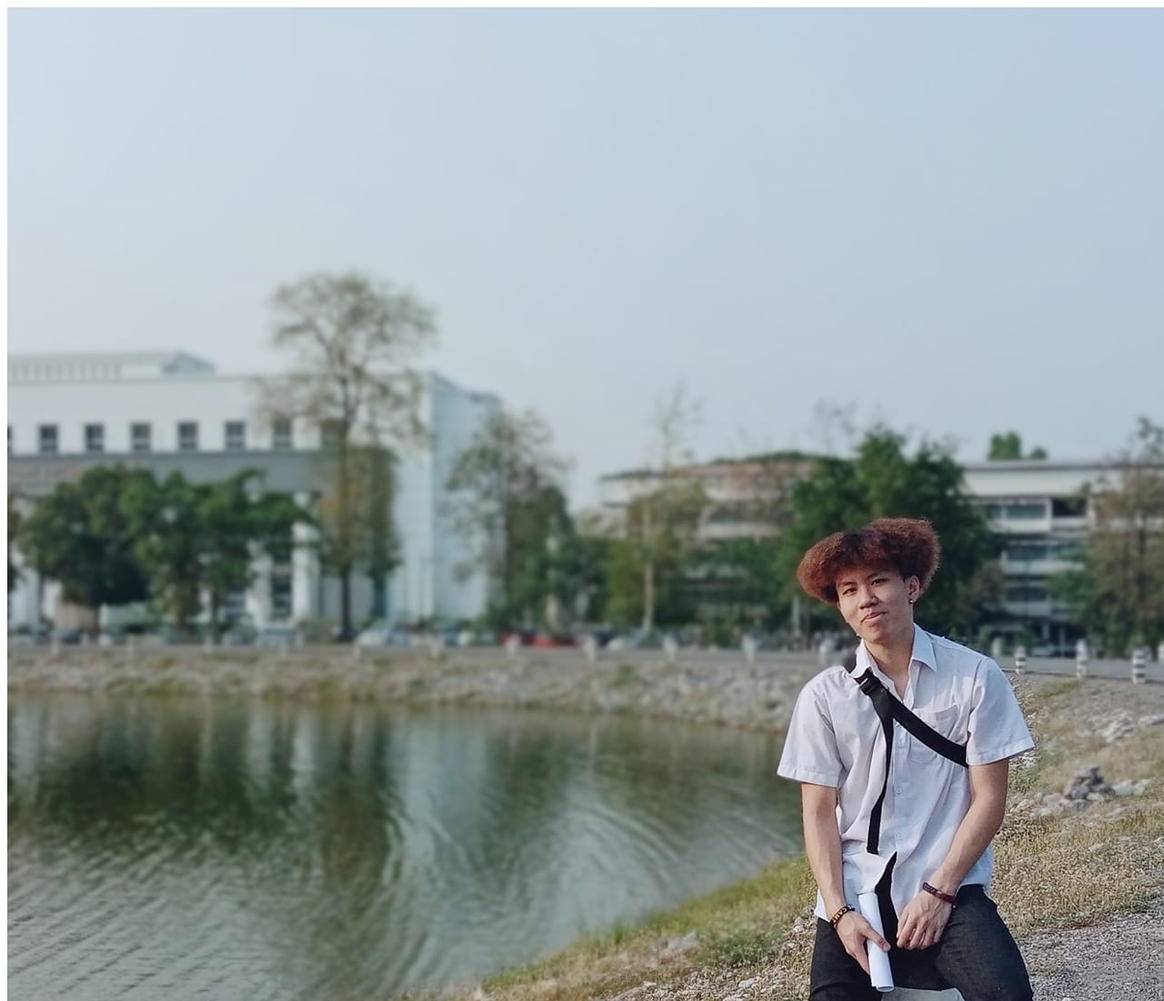
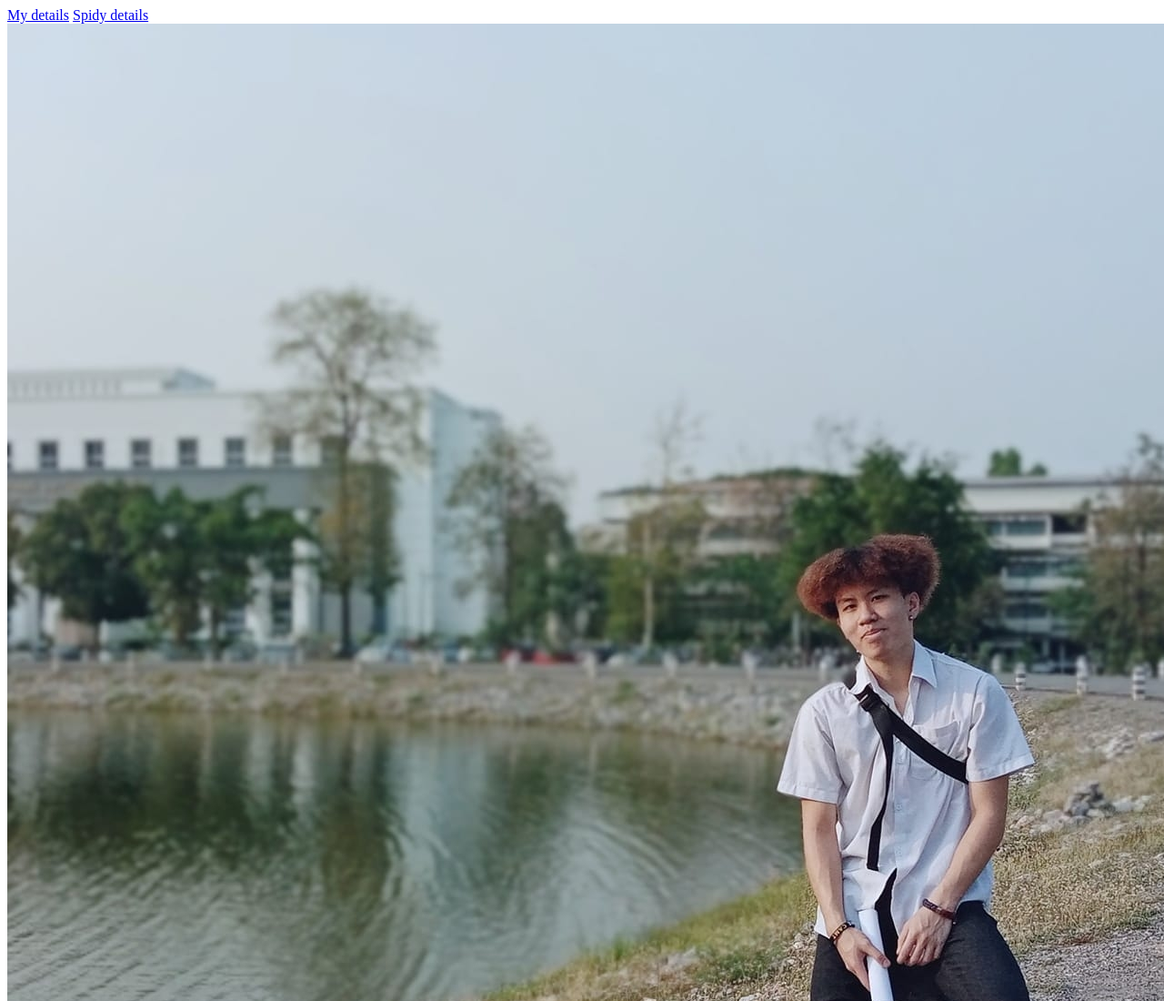
Before and after one commit to MikeVasaski/se234-632115011-JTM, a plain HTML site: page index.html in a window 1280 px wide. Shown: the top 1100 px of the page at 91% size. Drawn offline with Linux system fonts and the light colour scheme; files whose address does not match are found by name.

Commit message:
update index.html -menu nav

```diff
--- a/index.html
+++ b/index.html
@@ -7,6 +7,8 @@
     <title>Document1</title>
 </head>
 <body>
+    <a href="#">My details</a>
+    <a href="#">Spidy details</a>
     <img src="../Lab1-HTML/img/me.jpg" alt="Me">
     <p>this is me, 20 years old.</p>
 </body>
```
